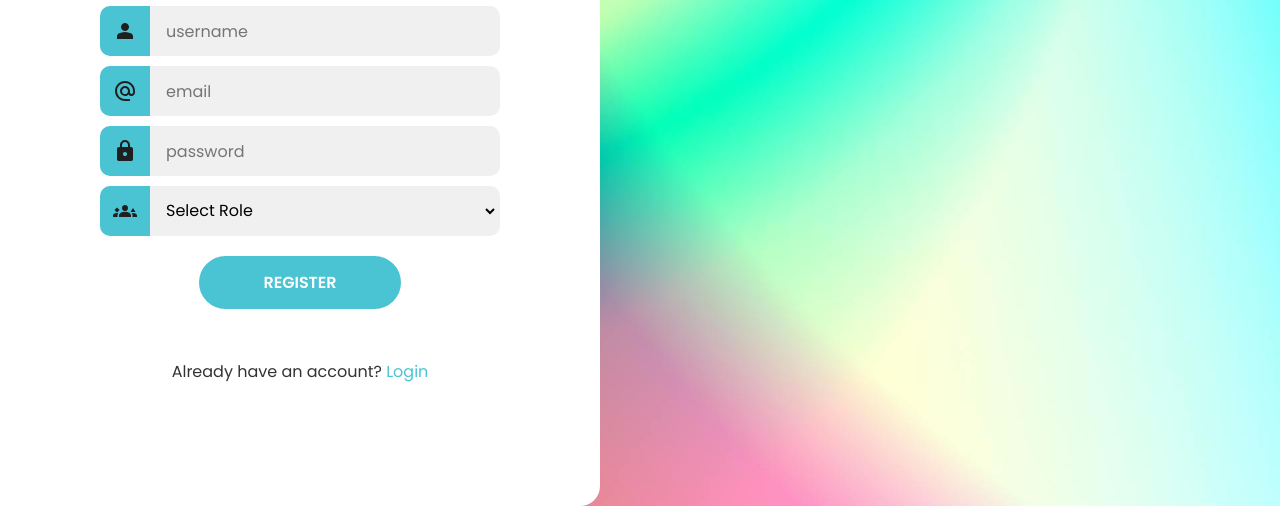
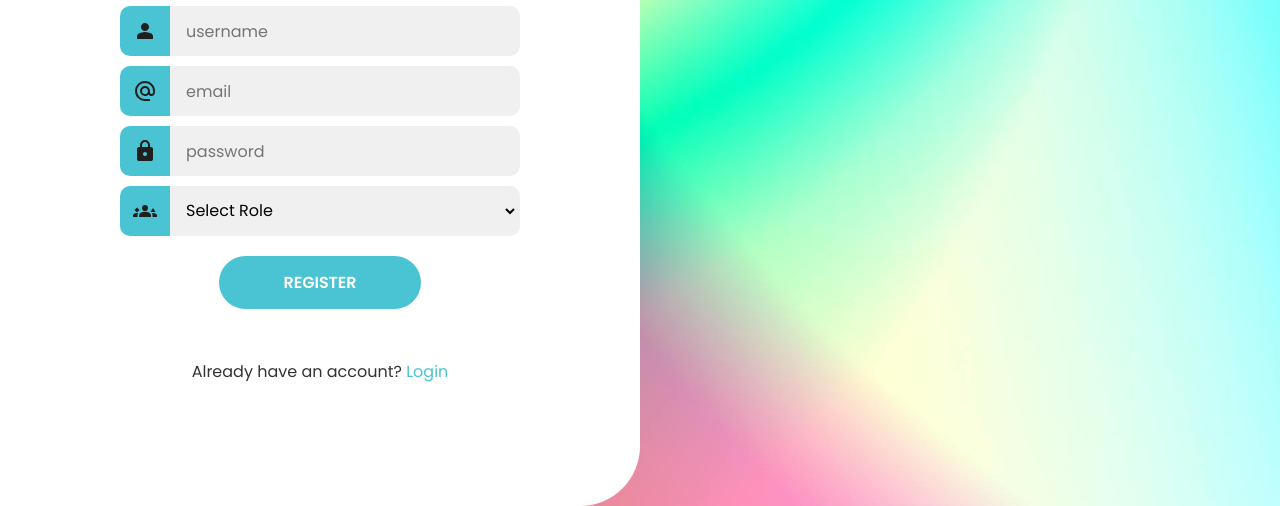
Before and after one commit to lerato-s/stokvel-platform, a plain HTML site: page index.html in a window 1280 px wide. Shown: the part 294-800 px from the top of the page. Drawn offline with Linux system fonts and the light colour scheme.

Commit message:
style edit tg-23

```diff
--- a/style.css
+++ b/style.css
@@ -31,9 +31,9 @@ body{
     box-sizing: border-box;
     background-color: white;
     height: 100vh;
-    width: max(40%, 600px);
+    width: max(50%, 400px);
     padding: 10px;
-    border-radius: 0 20px 20px 0;
+    border-radius: 0 60px 60px 0;
     display: flex;
     flex-direction: column;
     align-items:center;
```
